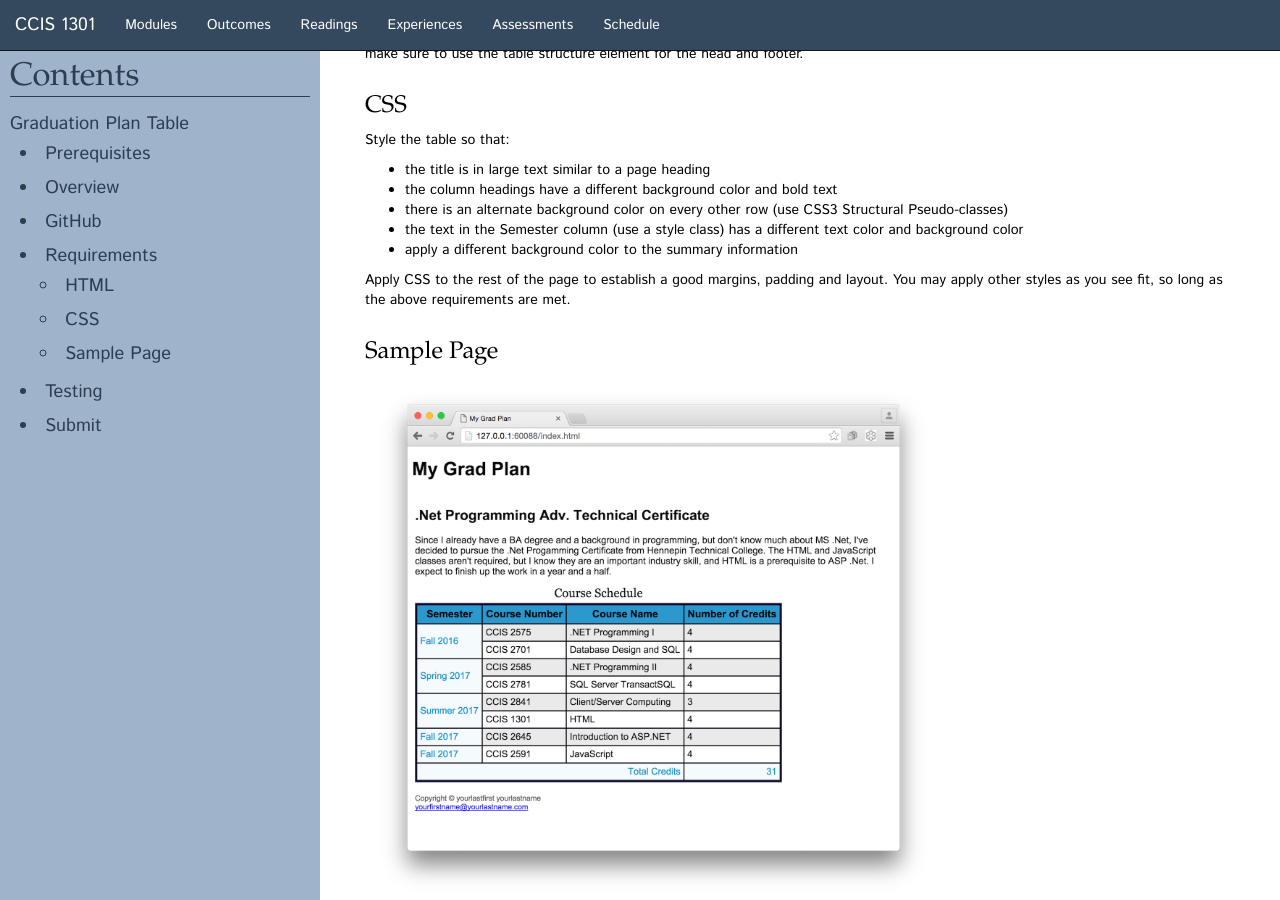
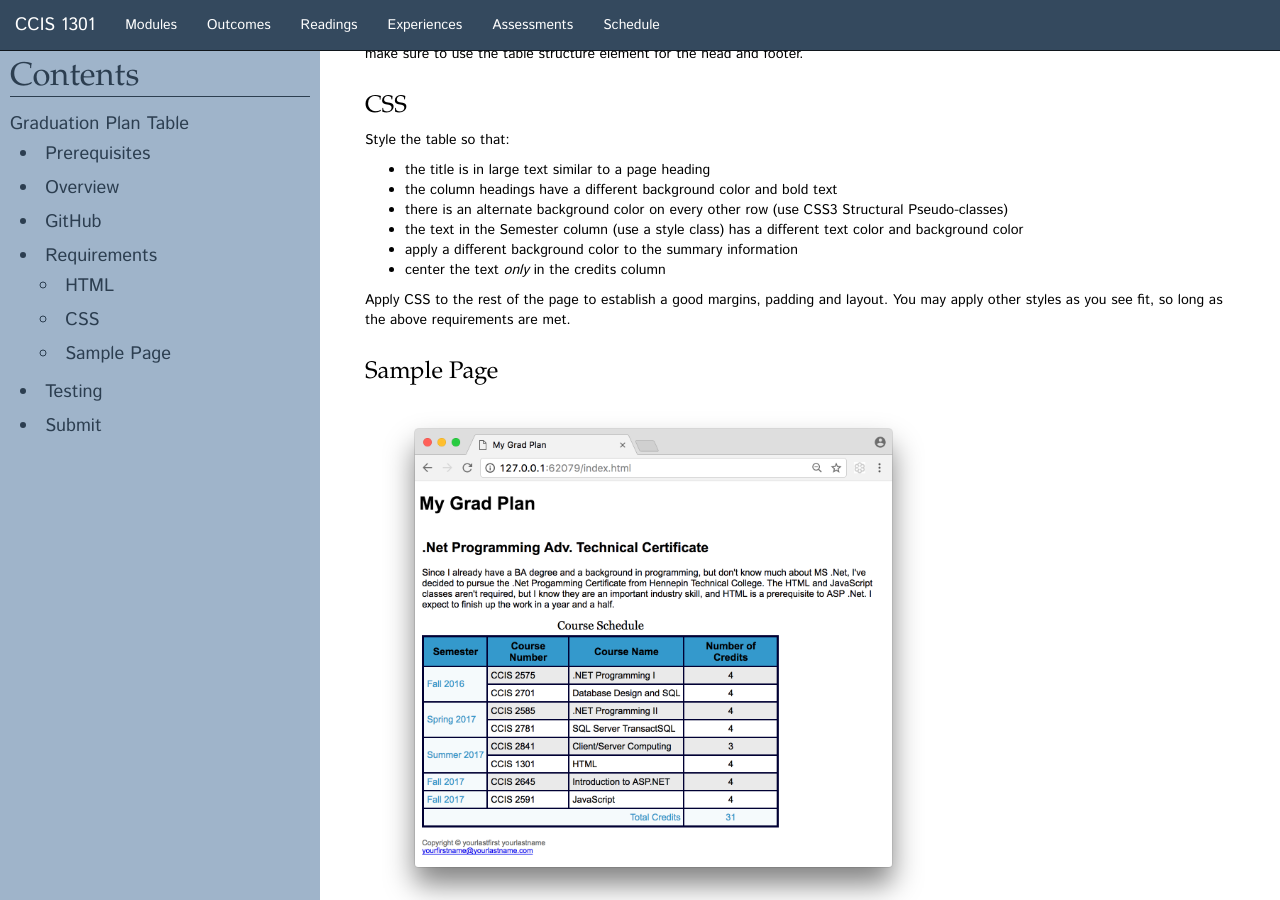
Before and after one commit to htc-ccis1301/fall-2017, a Jekyll site: the page built from _experiences/grad-plan-table.md, in a window 1280 px wide and 900 px high, scrolled down 1148 px. Built offline with Jekyll 4.4.1, drawn with Linux system fonts in a browser that asks for light colours; emoji names are drawn with the system emoji font; some web fonts are replaced.

Commit message:
update grad-table

```diff
--- a/_experiences/grad-plan-table.md
+++ b/_experiences/grad-plan-table.md
@@ -52,6 +52,7 @@ Style the table so that:
 - there is an alternate background color on every other row (use CSS3 Structural Pseudo-classes)
 - the text in the Semester column (use a style class) has a different text color and background color
 - apply a different background color to the summary information
+- center the text *only* in the credits column
 
 Apply CSS to the rest of the page to establish a good margins, padding and layout. You may apply other styles as you see fit, so long as the above requirements are met.
 
```
Also changed, not shown: assets/images/tables-media/sample-grad-table.png.
